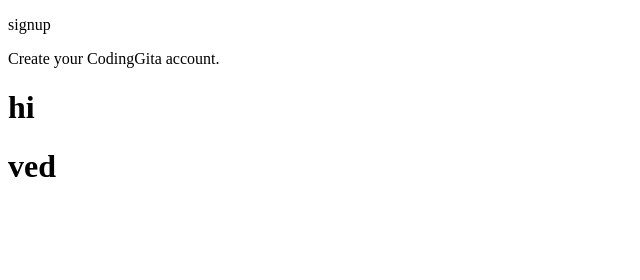
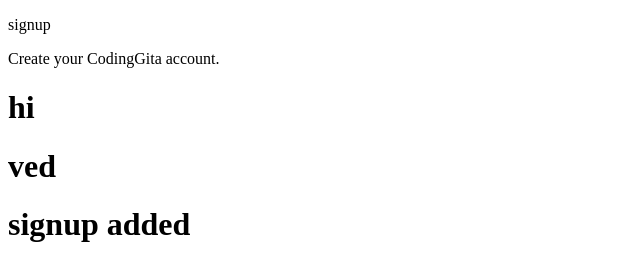
Before and after one commit to ved-vaghasiya/Codinggita-git, a plain HTML site: page signup.html in a window 1280 px wide. Shown: the whole page, without its empty margins (0-640 px from the left). Drawn offline with Linux system fonts and the light colour scheme.

Commit message:
signup added

```diff
--- a/signup.html
+++ b/signup.html
@@ -10,6 +10,7 @@
     <p>Create your CodingGita account.</p>
     <h1>hi</h1>
     <h1>ved</h1>
+    <h1>signup added</h1>
 
 </body>
 </html>
```
